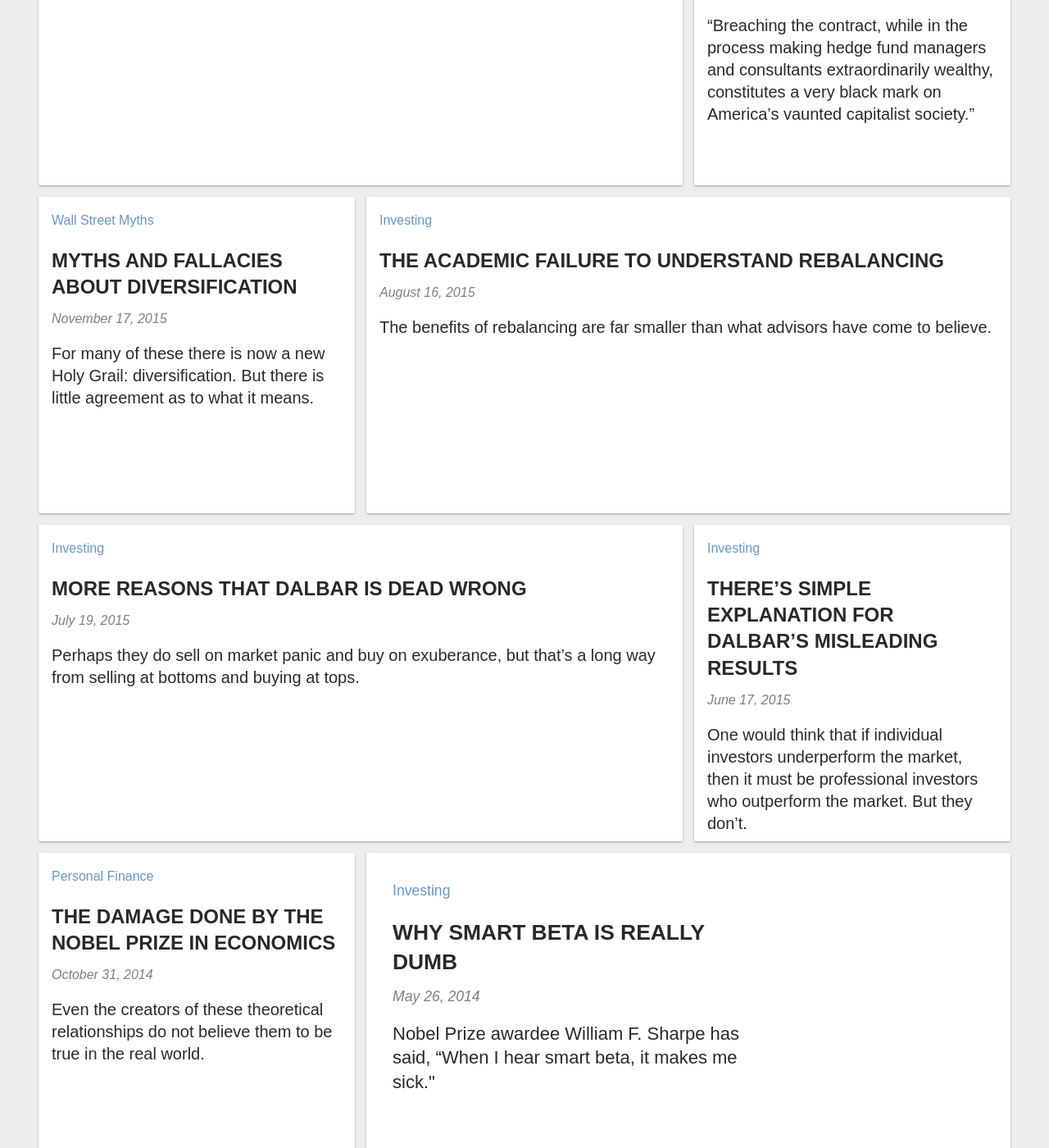
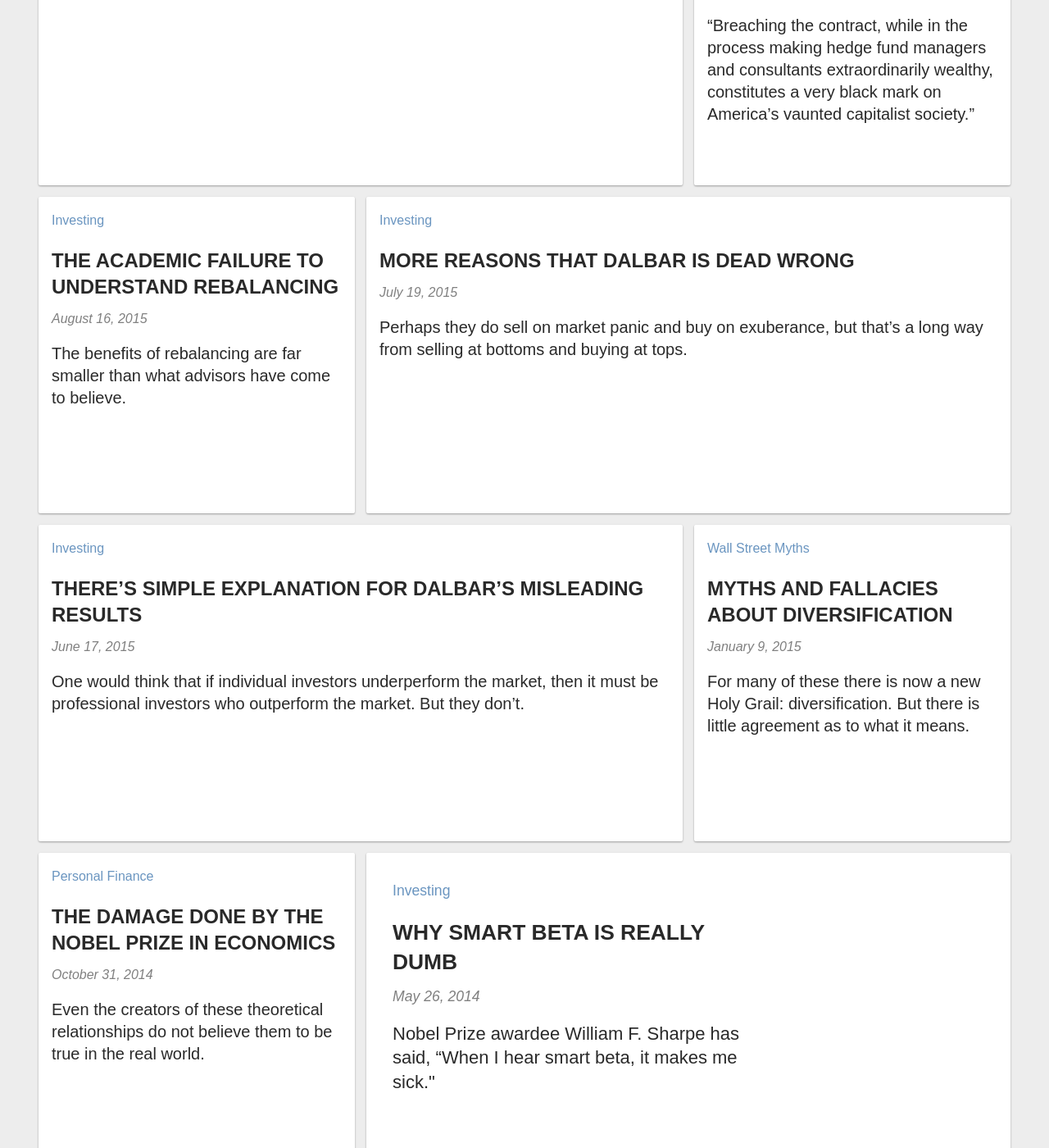
Before and after one commit to plynty/compendiumfinance, a Jekyll site: the page built from index.md, in a window 1280 px wide and 1400 px high, scrolled down 5159 px. Shown: the whole window at 82% size. Built offline with Jekyll 4.4.1, drawn with Linux system fonts in a browser that asks for light colours; nearby versions of some CDN libraries; some web fonts are replaced.

Commit message:
Updated Can Free Market Protect Consumers

```diff
--- a/_articles/can-free-market-protect-consumers.md
+++ b/_articles/can-free-market-protect-consumers.md
@@ -1,6 +1,6 @@
 ---
 title: MYTHS AND FALLACIES ABOUT DIVERSIFICATION
-date: 2015-11-17 00:00:00 Z
+date: 2015-01-09 00:00:00 Z
 categories:
 - Wall Street Myths
 position: 21
```
